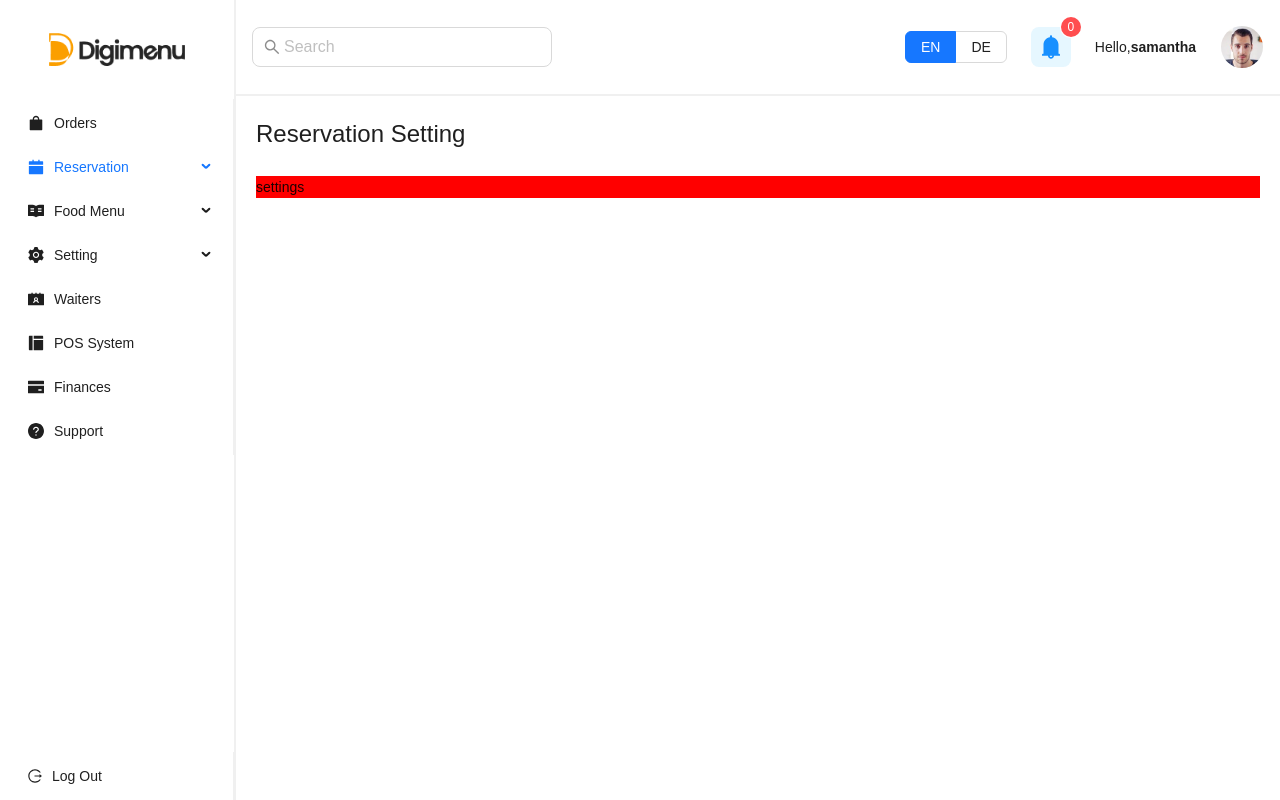
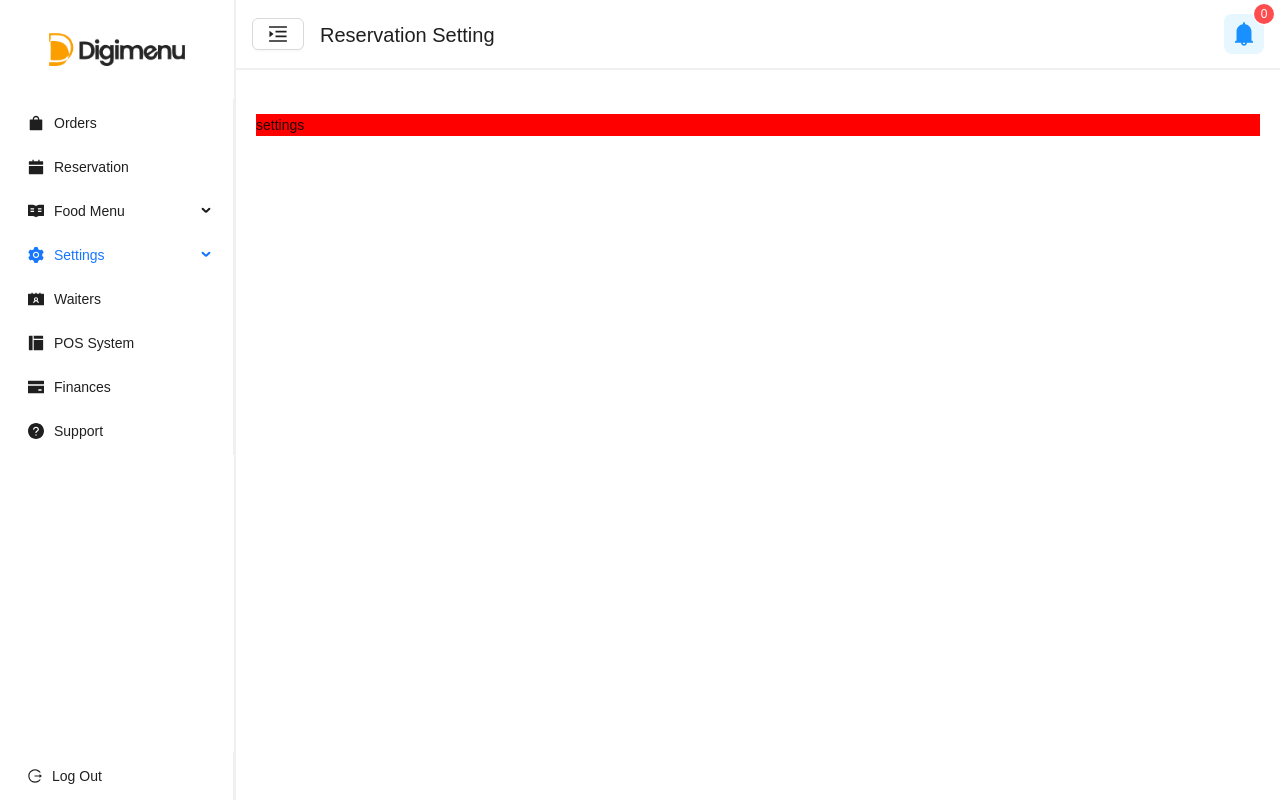
Before and after one commit to alithecodeguy/dashboard, a Next.js app: page /reservation-setting in a window 1280 px wide. Built offline with nearby package versions, Linux system fonts and the light colour scheme; a web font is replaced by a local one.

Commit message:
fix(components): sider menu items changed

```diff
--- a/components/layout/PrimaryLayout/items.tsx
+++ b/components/layout/PrimaryLayout/items.tsx
@@ -33,17 +33,18 @@ export const dashboardItems: MenuItem[] = [
   getItem('Orders', routes.ORDERS, <ShoppingFilled className="custom-menu-item-icon-size" />),
   getItem(
     'Reservation',
-    '/reservation',
-    <CalendarFilled className="custom-menu-item-icon-size" />,
-    [getItem('Reservation Setting', routes.RESERVATION_SETTING), getItem('Tables', routes.TABLES)]
+    routes.RESERVATION,
+    <CalendarFilled className="custom-menu-item-icon-size" />
   ),
   getItem('Food Menu', '/food-menu', <ReadFilled className="custom-menu-item-icon-size" />, [
     getItem('Categories', routes.CATEGORIES),
     getItem('Foods', routes.FOODS)
   ]),
-  getItem('Setting', '/setting', <SettingFilled className="custom-menu-item-icon-size" />, [
-    getItem('Hours Setting', routes.HOURS_SETTING),
-    getItem('Discounts', routes.DISCOUNTS)
+  getItem('Settings', '/settings', <SettingFilled className="custom-menu-item-icon-size" />, [
+    getItem('Hours', routes.HOURS_SETTING),
+    getItem('Discounts', routes.DISCOUNTS_SETTING),
+    getItem('Tables', routes.TABLES_SETTING),
+    getItem('Reservation', routes.RESERVATION_SETTING)
   ]),
   getItem('Waiters', routes.WAITERS, <ContactsFilled className="custom-menu-item-icon-size" />),
   getItem('POS System', routes.POS_SYSTEM, <LayoutFilled className="custom-menu-item-icon-size" />),
--- a/components/pageFeatures/discountsPage/Discounts/index.tsx
+++ b/components/pageFeatures/discountsPage/Discounts/index.tsx
@@ -4,8 +4,8 @@ import { Row } from 'antd';
 // types
 import type { FC } from 'react';
 
-const Discounts: FC = () => {
-  return <Row>Discounts</Row>;
+const DiscountsSetting: FC = () => {
+  return <Row>DiscountsSetting</Row>;
 };
 
-export default Discounts;
+export default DiscountsSetting;
--- a/components/pageFeatures/tablesPage/Tables/index.tsx
+++ b/components/pageFeatures/tablesPage/Tables/index.tsx
@@ -4,8 +4,8 @@ import { Row } from 'antd';
 // types
 import type { FC } from 'react';
 
-const Tables: FC = () => {
-  return <Row>Tables</Row>;
+const TablesSetting: FC = () => {
+  return <Row>TablesSetting</Row>;
 };
 
-export default Tables;
+export default TablesSetting;
--- a/configs/routes.ts
+++ b/configs/routes.ts
@@ -1,11 +1,12 @@
 export const routes = {
   ORDERS: '/',
+  RESERVATION: '/reservation',
   RESERVATION_SETTING: '/reservation-setting',
-  TABLES: '/tables',
+  TABLES_SETTING: '/tables-setting',
   CATEGORIES: '/categories',
   FOODS: '/foods',
   HOURS_SETTING: '/hours-setting',
-  DISCOUNTS: '/discounts',
+  DISCOUNTS_SETTING: '/discounts-setting',
   WAITERS: '/waiters',
   POS_SYSTEM: '/pos-system',
   FINANCES: '/finances',
```
Also changed, not shown: components/pageFeatures/reservationPage/Reservation/index.tsx (added, +50 -0 lines), pages/discounts-setting/index.tsx (added, +20 -0 lines), pages/discounts/index.tsx (deleted, +0 -20 lines), pages/reservation/index.tsx (added, +20 -0 lines), pages/tables-setting/index.tsx (added, +20 -0 lines), pages/tables/index.tsx (deleted, +0 -20 lines), components/pageFeatures/reservationPage/Reservation/reservation.module.css (added).
